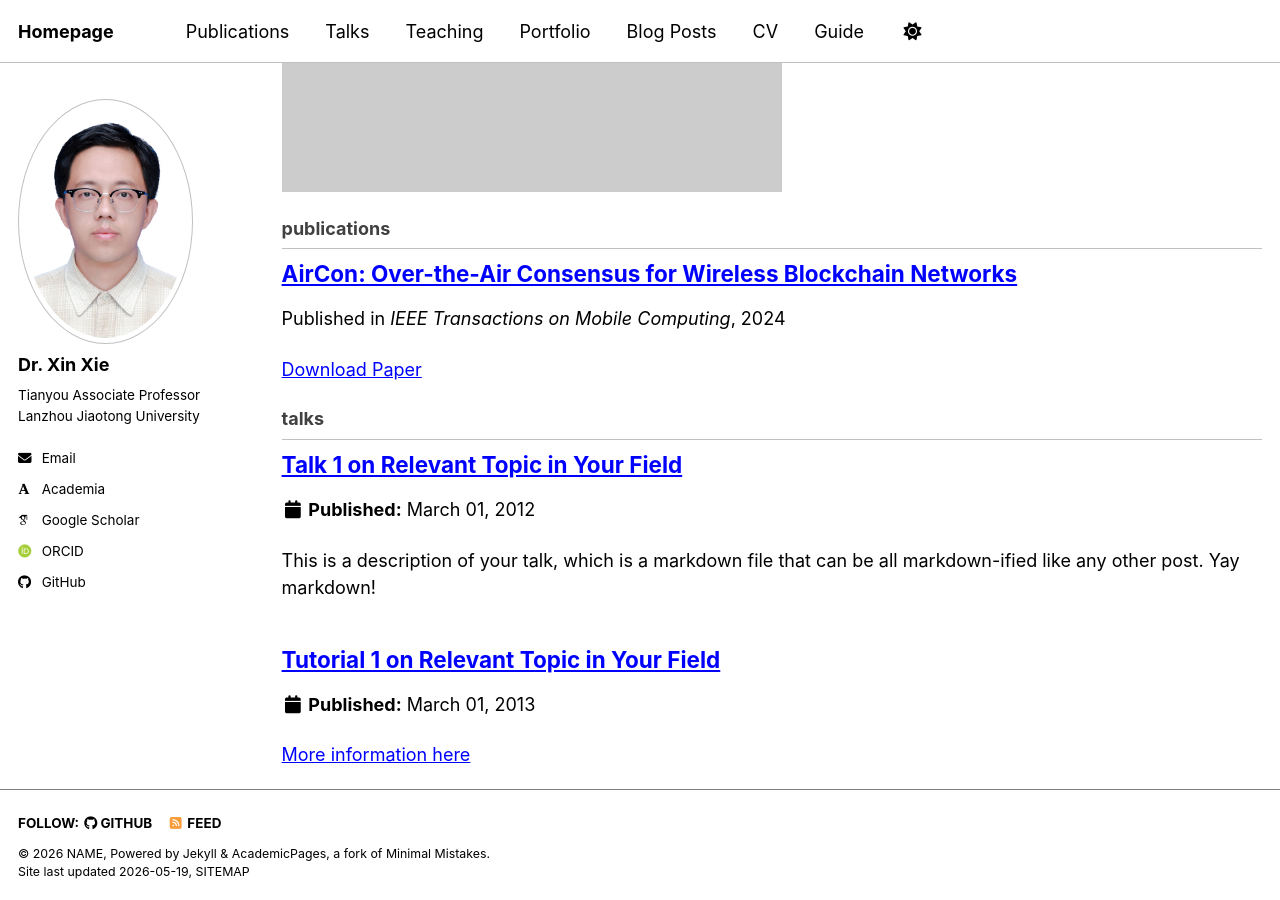
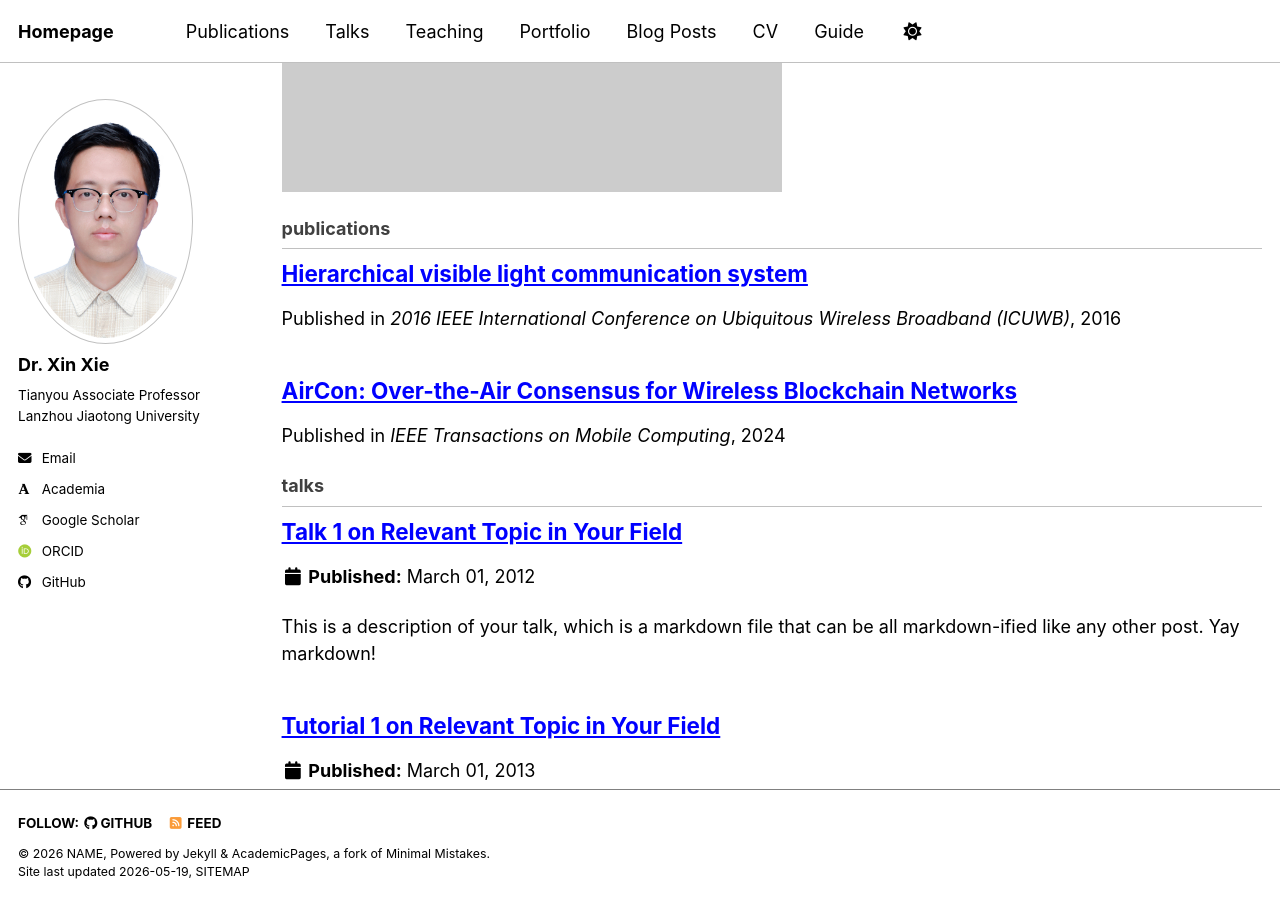
Before and after one commit to xiexin312/xiexin312.github.io, a Jekyll site: the page built from _pages/collection-archive.html, in a window 1280 px wide and 900 px high, scrolled down 893 px. Built offline with Jekyll 4.4.1, drawn with Linux system fonts in a browser that asks for light colours; some web fonts are replaced; a script bundle is joined from its source files by our own code; library files that are not in the unit come from our copies.

Commit message:
第二次尝试修改publications list

```diff
--- a/_includes/pub-simple.html
+++ b/_includes/pub-simple.html
@@ -1,10 +1,9 @@
 <li>
-  {{ post.authors }}, "{{ post.title }},"
+  {{ post.authors | markdownify | remove: '<p>' | remove: '</p>' }}, "{{ post.title }},"
   <em>{{ post.venue }}</em>,
   {% if post.volume %}vol. {{ post.volume }}, {% endif %}
   {% if post.number %}no. {{ post.number }}, {% endif %}
   {% if post.pages %}pp. {{ post.pages }}, {% endif %}
   {{ post.date | date: "%Y" }}.
-  {% if post.doi %}<a href="https://doi.org/{{ post.doi }}">[DOI]</a>{% endif %}
-  {% if post.paperurl %}<a href="{{ post.paperurl }}">[Paper]</a>{% endif %}
+  {% if post.doi %}<<a href="https://doi.org/{{ post.doi }}">[DOI]</a>{% endif %}
 </li>
--- /dev/null
+++ b/_publications/2016-01-01-hvlc.md
@@ -0,0 +1,11 @@
+---
+title: "Hierarchical visible light communication system"
+collection: publications
+category: conferences
+permalink: /publication/2016-01-01-hvlc
+date: 2016-01-01
+authors: "**X. Xie** and X. Luo"
+venue: "2016 IEEE International Conference on Ubiquitous Wireless Broadband (ICUWB)"
+pages: "1-4"
+doi: "10.1109/ICUWB.2016.7790518"
+---
```
Also changed, not shown: _publications/2024-05-01-aircon.md (+0 -1 lines).
